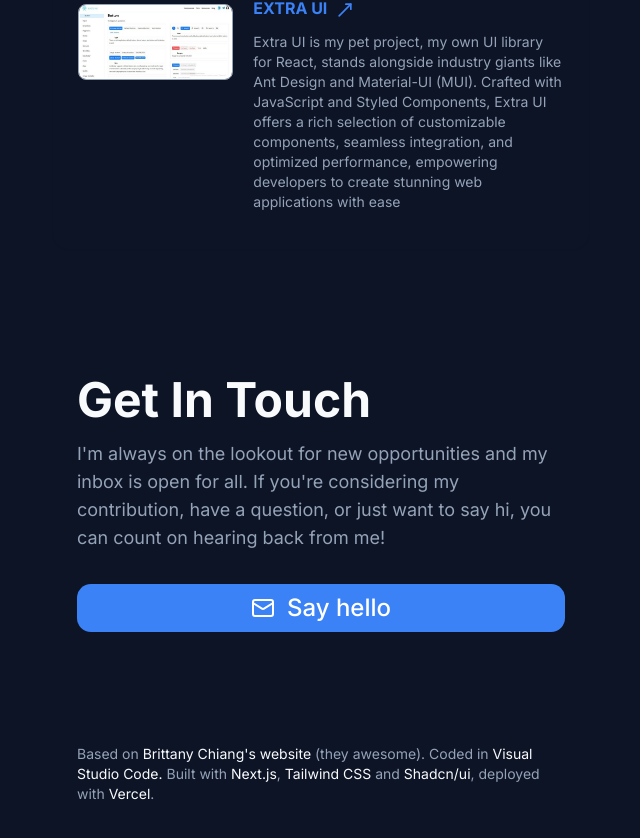
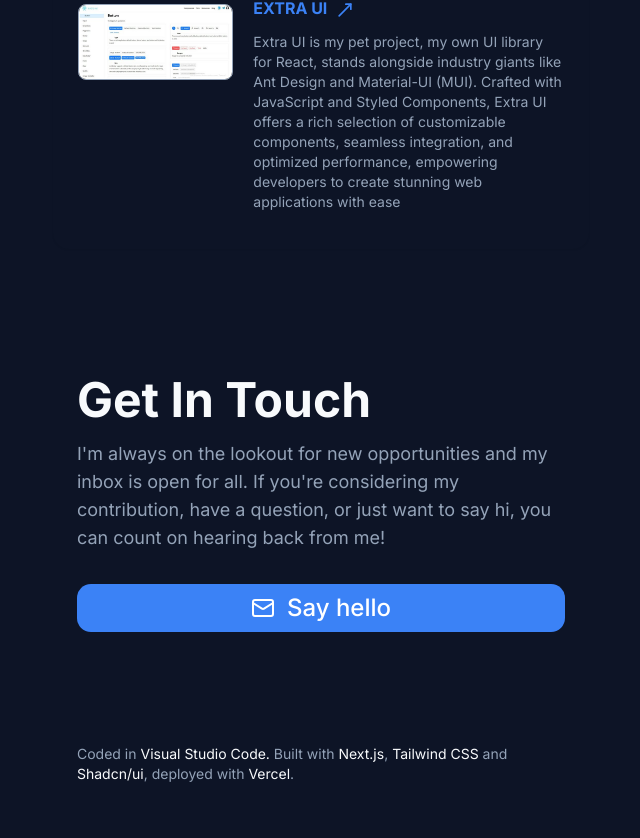
Before and after one commit to AsadbekAbdullayev/portfolio-v2, a Next.js app: page / in a window 1280 px wide. Shown: the part 3724-4562 px from the top of the page, without its empty margins (595-1235 px from the left). Built offline with nearby package versions, Linux system fonts and the light colour scheme.

Commit message:
Update Footer.tsx

```diff
--- a/components/Footer.tsx
+++ b/components/Footer.tsx
@@ -5,11 +5,7 @@ export default function Footer() {
     <section>
       <div className="flex flex-col gap-4 lg:px-6 mt-16">
         <p className="text-sm text-start text-muted-foreground">
-          Based on{" "}
-          <a className="text-foreground" href="https://brittanychiang.com">
-            Brittany Chiang&#39;s website
-          </a>{" "}
-          (they awesome). Coded in{" "}
+      Coded in{" "}
           <a className="text-foreground" href="https://code.visualstudio.com/">
             Visual Studio Code.
           </a>{" "}
```
